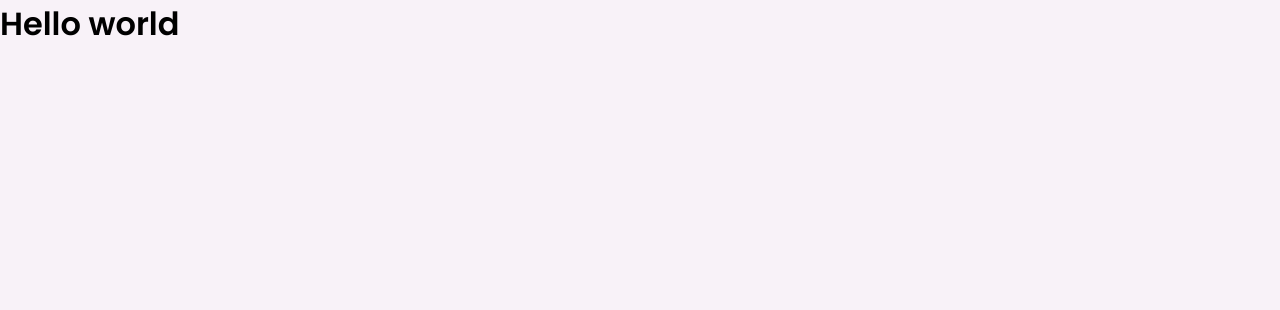
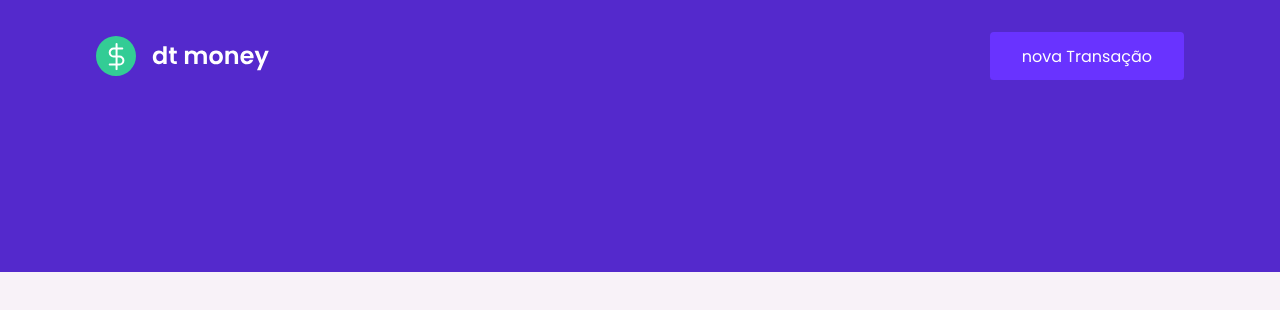
Before and after one commit to klenivingeri/bt-money-ignite, a React (Create React App) app: page / in a window 1280 px wide. Shown: the top 310 px of the page. Built offline with nearby package versions, Linux system fonts and the light colour scheme.

Commit message:
Component Header

```diff
--- a/src/App.tsx
+++ b/src/App.tsx
@@ -1,13 +1,14 @@
+import { Header } from "./components/Header";
 import { GlobalStyle } from "./styles/global";
 
 
 export function App() {
   return (
-   <div className="App">
-     <h1>
-      Hello world
+
+     <>
+      <Header />
       <GlobalStyle/>
-    </h1>
-    </div>
+
+    </>
   );
 }
--- /dev/null
+++ b/src/components/Header/index.tsx
@@ -0,0 +1,24 @@
+import logoimg from '../../assets/logo.svg'
+import { Container, Content } from './styles'
+//import
+export function Header(){
+    return(
+        <Container>
+            <Content>
+            <img src={logoimg} alt="dt money"/>
+            <button type="button">nova Transação</button>
+
+            </Content>
+        </Container>
+    )
+}
+
+
+/**
+ *
+ *  importar o arquivo de img
+ *
+ *  2) Container é o nosso header que renomeamos dentro do arquibo styles..
+ *     O arquivo styles.ts não precisa da estenção tsx pq não possui Html
+ *
+ */
--- /dev/null
+++ b/src/components/Header/styles.ts
@@ -0,0 +1,51 @@
+import styled from 'styled-components'
+
+export const Container = styled.header`
+
+ background: var(--blue);
+
+`
+
+export const Content = styled.div`
+    max-width: 1120px;
+    margin: 0 auto;
+
+    padding: 2rem 1rem 12rem;
+    display: flex;
+    justify-content:space-between; //espaço iguais entre os elementos filhos
+
+    button{
+        font-size: 1rem;
+        color:#fff;
+        background: var(--blue-light);
+        border:0;
+        padding: 0 2rem;
+        border-radius: 0.24rem;
+        height: 3rem;
+
+        transition: filter 0.2s; // toda vez que a propriedade filter for alterada
+
+        &:hover{
+            filter: brightness(0.9); // escurece todo conteudo botão
+
+
+        }
+    }
+
+
+`
+
+
+
+
+
+
+
+/**
+ *
+ *  10rem = 160px / 1rem = 16px / 0.25rem = 4px
+ *  justify-content:space-between; //espaço iguais entre os elementos filhos
+ * 'filter: brightness(0.9) // escurece todo conteudo botão
+ *
+ *
+ */
```
